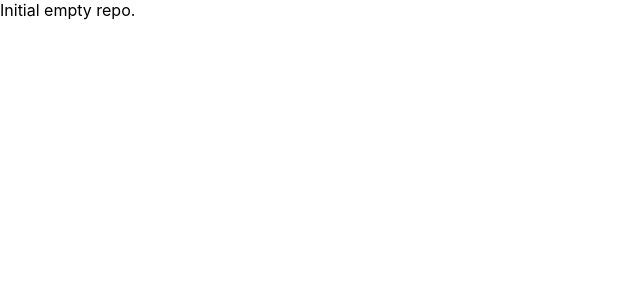
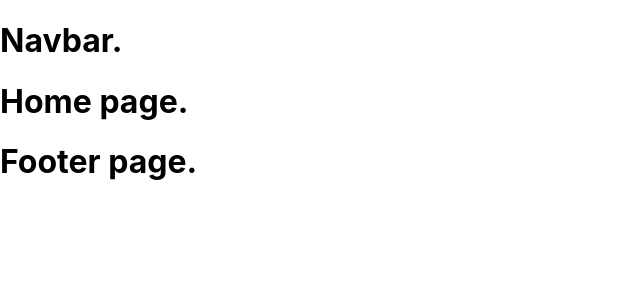
Before and after one commit to stelmaszczykadrian/Gemora-frontend, a React (Create React App) app in the folder gemora/: page / in a window 1280 px wide. Shown: the top 300 px of the page, without its empty margins (0-640 px from the left). Built offline with nearby package versions, Linux system fonts and the light colour scheme.

Commit message:
Feature: Added routing by react router

```diff
--- a/gemora/package.json
+++ b/gemora/package.json
@@ -12,7 +12,7 @@
     "@types/react-dom": "^18.2.7",
     "react": "^18.2.0",
     "react-dom": "^18.2.0",
-    "react-scripts": "5.0.1",
+    "react-scripts": "^5.0.1",
     "typescript": "^4.9.5",
     "web-vitals": "^2.1.4"
   },
@@ -39,5 +39,8 @@
       "last 1 firefox version",
       "last 1 safari version"
     ]
+  },
+  "devDependencies": {
+    "react-router-dom": "^6.14.1"
   }
 }
--- a/gemora/src/App.tsx
+++ b/gemora/src/App.tsx
@@ -1,11 +1,28 @@
 import React from 'react';
 import './App.css';
+import {BrowserRouter, Route, Routes} from "react-router-dom";
+import Home from "./components/home/Home";
+import Register from "./components/register/Register";
+import Login from "./components/login/Login";
+import Contact from "./components/contact/Contact";
+import NoPage from "./components/NoPage";
+import Layout from "./components/Layout";
+
 
 function App() {
-  return (
-
-    <div>Initial empty repo.</div>
-  );
+    return (
+        <BrowserRouter>
+            <Layout>
+                <Routes>
+                    <Route path="/" element={<Home/>}/>
+                    <Route path="/register" element={<Register/>}/>
+                    <Route path="/login" element={<Login/>}/>
+                    <Route path="/contact" element={<Contact/>}/>
+                    <Route path="*" element={<NoPage/>}/>
+                </Routes>
+            </Layout>
+        </BrowserRouter>
+    );
 }
 
 export default App;
```
Also changed, not shown: gemora/src/index.tsx (+4 -8 lines), 2 other files (tests, documents, lock files or other folders).
